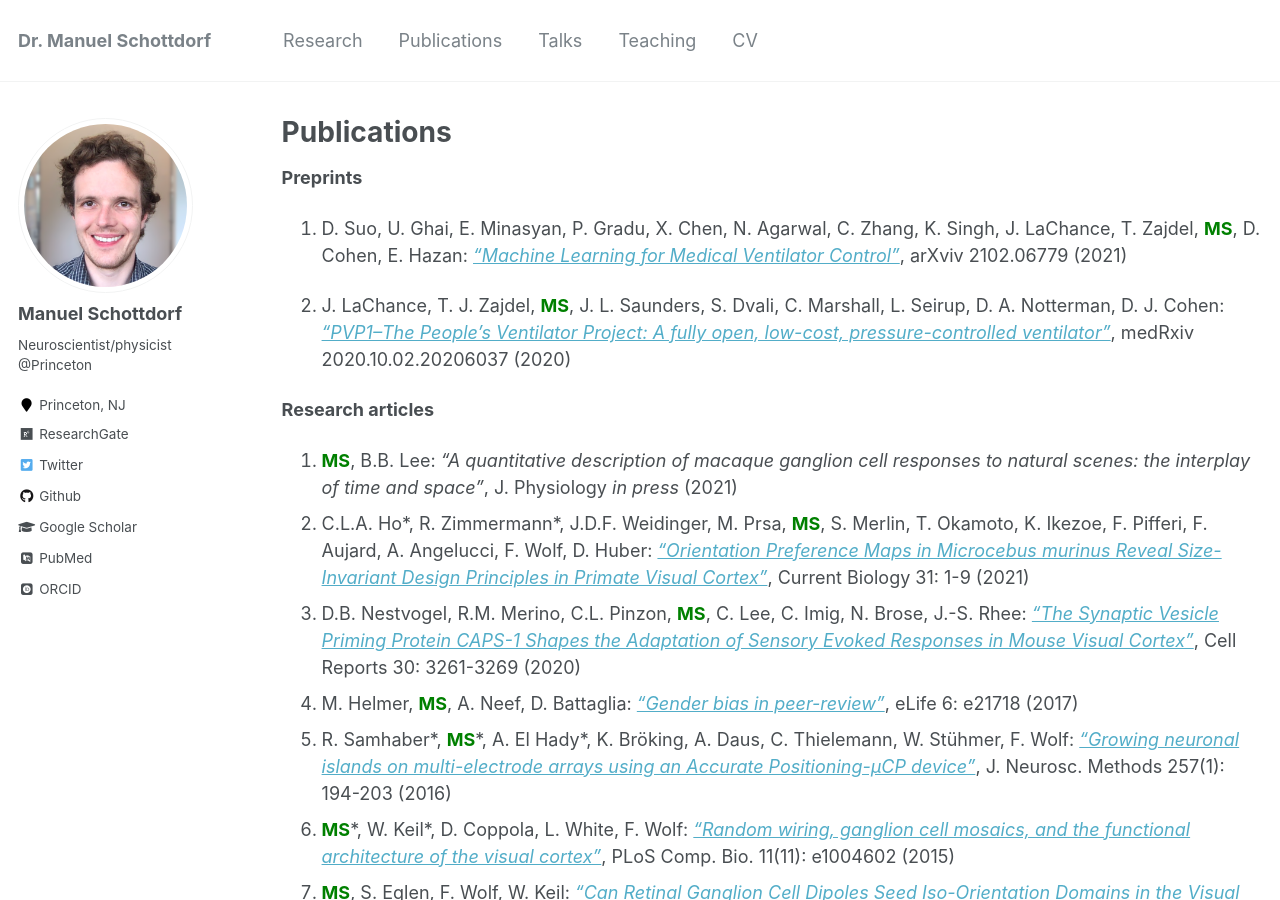
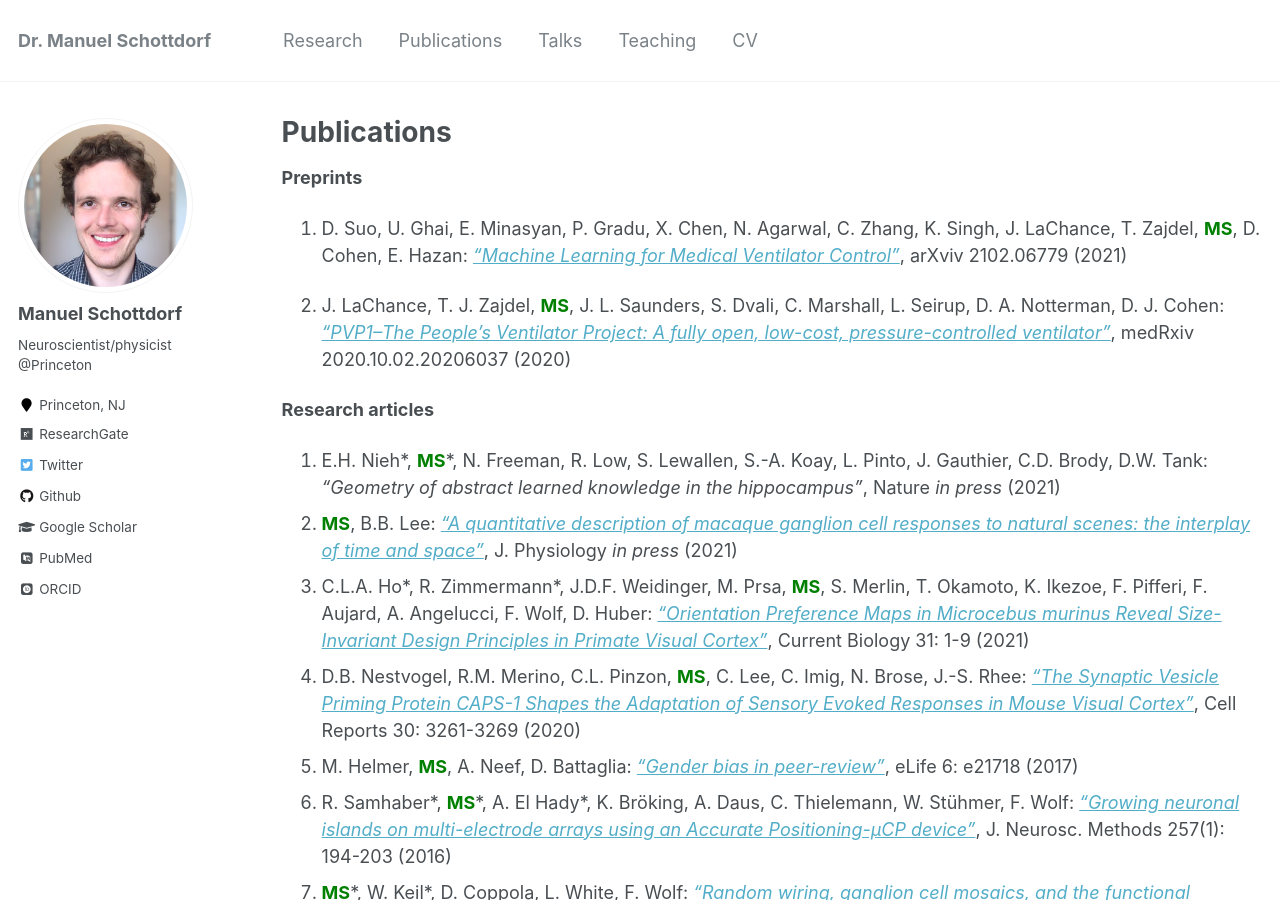
Before and after one commit to mschottdorf/mschottdorf.github.io, a Jekyll site: the page built from _pages/publications.md, in a window 1280 px wide and 900 px high. Built offline with Jekyll 4.4.1, drawn with Linux system fonts in a browser that asks for light colours; some web fonts are replaced.

Commit message:
updates to website

```diff
--- a/_config.yml
+++ b/_config.yml
@@ -75,7 +75,7 @@ social:
 analytics:
   provider               :  "google-universal" # false (default), "google", "google-universal", "custom"
   google:
-    tracking_id          :
+    tracking_id          : G-8P612QZ57S
 
 
 # Site Author
--- a/_pages/publications.md
+++ b/_pages/publications.md
@@ -13,7 +13,8 @@ author_profile: true
 
 **Research articles**
 
-9. <span style="color:green">**MS**</span>, B.B. Lee: *"A quantitative description of macaque ganglion cell responses to natural scenes: the interplay of time and space"*, J. Physiology *in press* (2021)
+10. E.H. Nieh\*, <span style="color:green">**MS**</span>\*, N. Freeman, R. Low, S. Lewallen, S.-A. Koay, L. Pinto, J. Gauthier, C.D. Brody, D.W. Tank: *"Geometry of abstract learned knowledge in the hippocampus"*, Nature *in press* (2021)
+9. <span style="color:green">**MS**</span>, B.B. Lee: [*"A quantitative description of macaque ganglion cell responses to natural scenes: the interplay of time and space"*](https://physoc.onlinelibrary.wiley.com/doi/abs/10.1113/JP281200), J. Physiology *in press* (2021)
 8. C.L.A. Ho\*, R. Zimmermann\*, J.D.F. Weidinger, M. Prsa, <span style="color:green">**MS**</span>, S. Merlin, T. Okamoto, K. Ikezoe, F. Pifferi, F. Aujard, A. Angelucci, F. Wolf, D. Huber: [*"Orientation Preference Maps in Microcebus murinus Reveal Size-Invariant Design Principles in Primate Visual Cortex"*](https://www.sciencedirect.com/science/article/pii/S0960982220317383), Current Biology 31: 1-9 (2021)
 7. D.B. Nestvogel, R.M. Merino, C.L. Pinzon, <span style="color:green">**MS**</span>, C. Lee, C. Imig, N. Brose, J.-S. Rhee: [*"The Synaptic Vesicle Priming Protein CAPS-1 Shapes the Adaptation of Sensory Evoked Responses in Mouse Visual Cortex"*](https://www.sciencedirect.com/science/article/pii/S2211124720302060), Cell Reports 30: 3261-3269 (2020)
 6. M. Helmer, <span style="color:green">**MS**</span>, A. Neef, D. Battaglia: [*"Gender bias in peer-review"*](https://elifesciences.org/articles/21718), eLife 6: e21718 (2017)
```
Also changed, not shown: _pages/teaching.md (line endings or trailing spaces).
